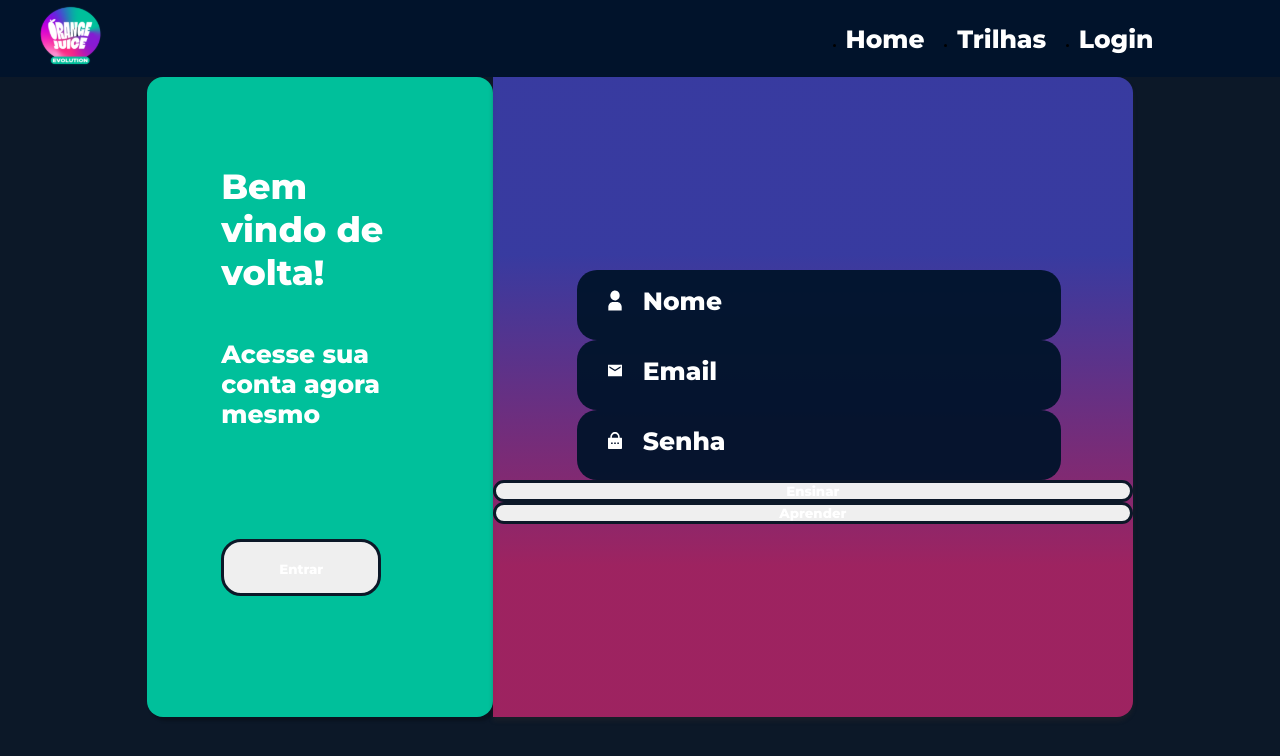
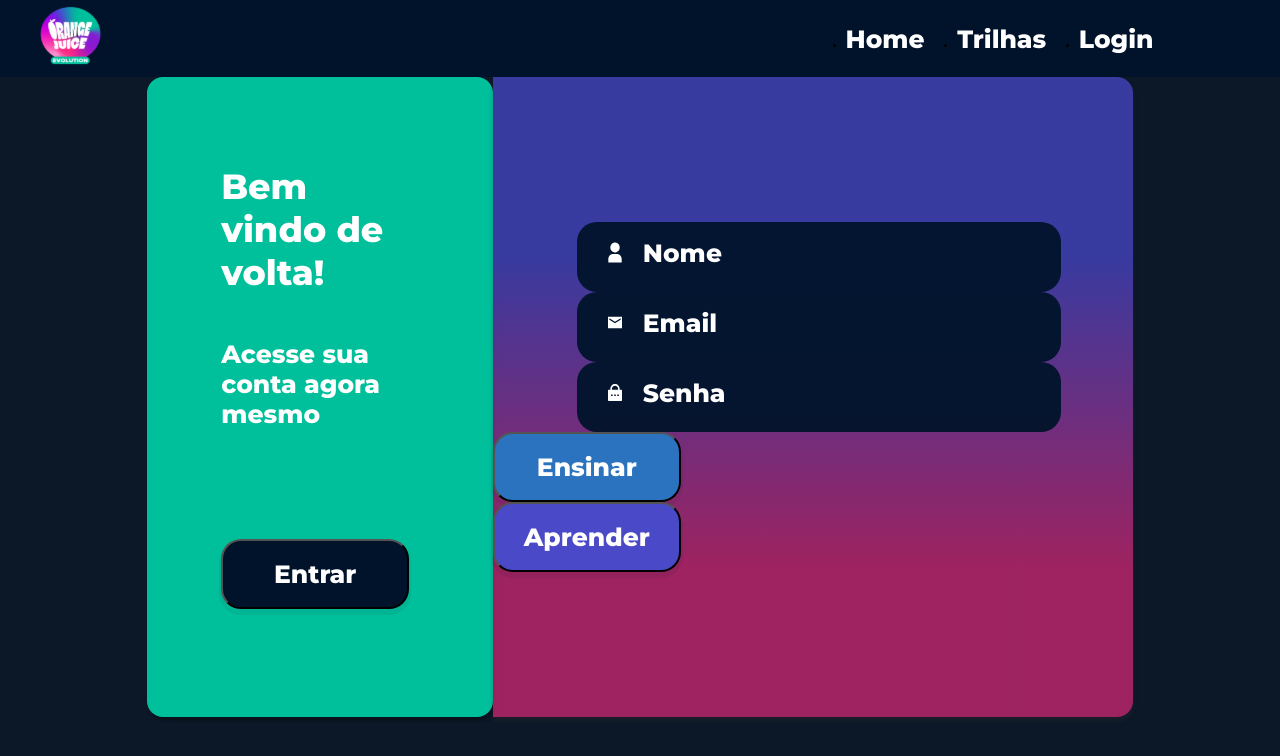
Before and after one commit to orange-squad28/orange-evolution-front, a Next.js app: page /login in a window 1280 px wide. Shown: the top 756 px of the page. Built offline with nearby package versions, Linux system fonts and the light colour scheme; a web font is replaced by a local one.

Commit message:
criacao do componente botao grande da pagina de login

```diff
--- /dev/null
+++ b/src/components/Botao-grande/Botao-grande.module.css
@@ -0,0 +1,8 @@
+.botao_grande {
+  width: 18.8rem;
+  height: 7rem;
+  font-size: 2.5rem;
+  color: #ffffff;
+  border-radius: 20px;
+  box-shadow: 0px 4px 1px 2px rgba(12, 24, 40, 0.07);
+}
--- /dev/null
+++ b/src/components/Botao-grande/index.tsx
@@ -0,0 +1,11 @@
+import style from './Botao-grande.module.css'
+
+function BotaoGrande({ texto, cor }) {
+  return (
+    <button className={style.botao_grande} style={{ background: cor }}>
+      {texto}
+    </button>
+  )
+}
+
+export default BotaoGrande
--- a/src/pages/login/index.tsx
+++ b/src/pages/login/index.tsx
@@ -1,3 +1,4 @@
+import BotaoGrande from 'src/components/Botao-grande'
 import Cabecalho from 'src/components/Cabecalho'
 import Input from 'src/components/Input'
 import style from './Login.module.css'
@@ -12,16 +13,16 @@ export default function Login() {
           <p className={style.aside_login_parag}>
             Acesse sua conta agora mesmo
           </p>
-          <button className={style.botoes} id={style.btn_entrar}>
-            Entrar
-          </button>
+          <BotaoGrande texto="Entrar" cor="#01132B" />
         </aside>
         <form className={style.form_login}>
           <Input texto="Nome" tipo="text" icone="name" />
           <Input texto="Email" tipo="email" icone="email" />
           <Input texto="Senha" tipo="password" icone="password" />
-          <button className={style.botoes}> Ensinar</button>
-          <button className={style.botoes}> Aprender</button>
+          {/* <button className={style.botoes}> Ensinar</button>
+          <button className={style.botoes}> Aprender</button> */}
+          <BotaoGrande texto="Ensinar" cor="#2B73BF" />
+          <BotaoGrande texto="Aprender" cor="#4A49C7" />
         </form>
       </div>
     </>
```
